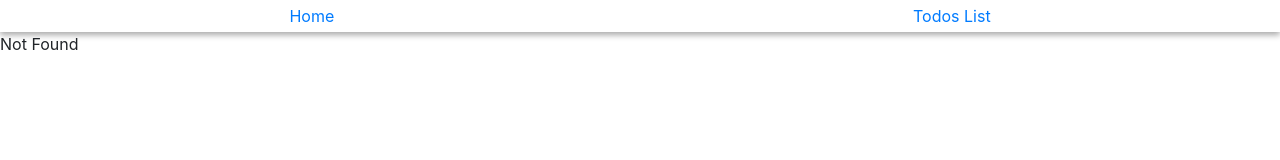
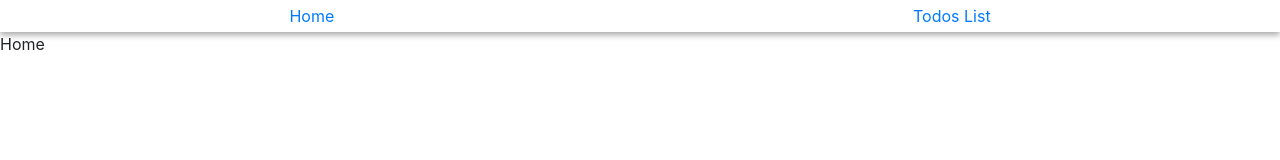
Before and after one commit to sagit117/react-ts-todo, a React (Create React App) app: page / in a window 1280 px wide. Before the commit this address had no page. Shown: the top 160 px of the page. Built offline with nearby package versions, Linux system fonts and the light colour scheme.

Commit message:
маршруты вынеси в отдельный файл

```diff
--- a/src/App.tsx
+++ b/src/App.tsx
@@ -1,13 +1,11 @@
-import React, { Suspense, lazy } from 'react';
-import { BrowserRouter as Router, Switch, Route } from "react-router-dom";
-
-import './style/App.scss';
+import React, { Suspense } from 'react'
+import { BrowserRouter as Router, Switch, Route } from "react-router-dom"
 
 import NavComponent from './components/NavComponent'
 
-const TodosComponent = lazy(() => import('./components/TodosComponents'))
-const TheHome = lazy(() => import('./components/TheHome'))
-const NotFound = lazy(() => import('./components/NotFound'))
+import routes from './routes/routes'
+
+import './style/App.scss'
 
 function App() {
     return (
@@ -19,9 +17,14 @@ function App() {
 
                 <Suspense fallback={ <div>Загрузка...</div> }>
                     <Switch>
-                        <Route exact path="/todos" component={ TodosComponent } />
-                        <Route exact path="/home" component={ TheHome } />
-                        <Route path="*" component={ NotFound } />
+                        { routes.map((route, index) => (
+                            <Route
+                                key={ index }
+                                path={ route.path }
+                                exact={ route.exact }
+                                component={ route.component }
+                            />
+                        ))}
                     </Switch>
                 </Suspense>
             </Router>
--- /dev/null
+++ b/src/routes/routes.ts
@@ -0,0 +1,29 @@
+import { lazy } from "react";
+
+const TodosComponent = lazy(() => import('../components/TodosComponents'))
+const TheHome = lazy(() => import('../components/TheHome'))
+const NotFound = lazy(() => import('../components/NotFound'))
+
+const routes = [
+    {
+        path: '/home',
+        exact: true,
+        component: TheHome,
+    },
+    {
+        path: '/',
+        exact: true,
+        component: TheHome,
+    },
+    {
+        path: '/todos',
+        exact: true,
+        component: TodosComponent
+    },
+    {
+        path: '*',
+        component: NotFound
+    }
+]
+
+export default routes
```
